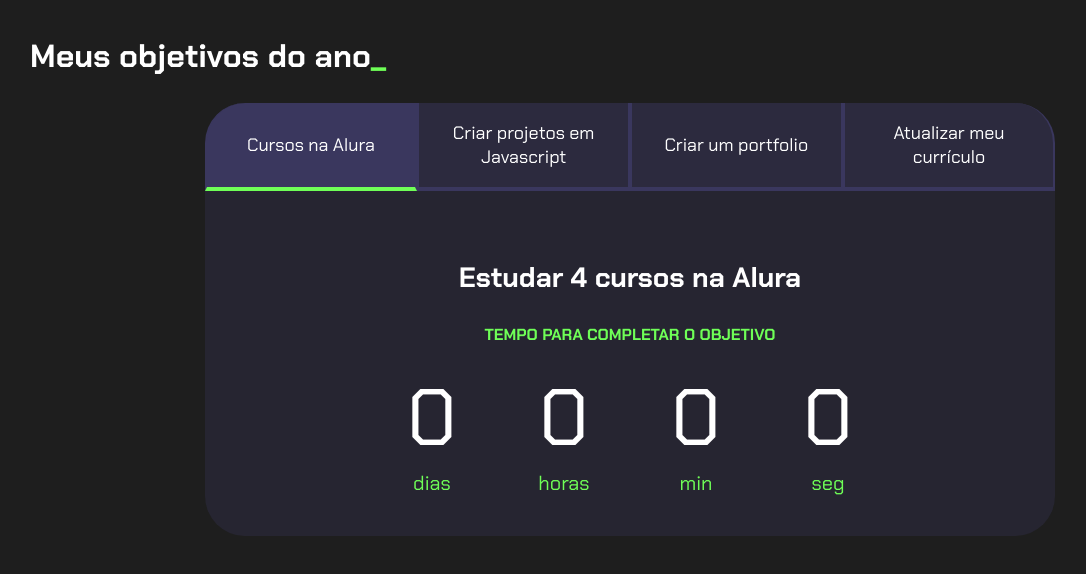
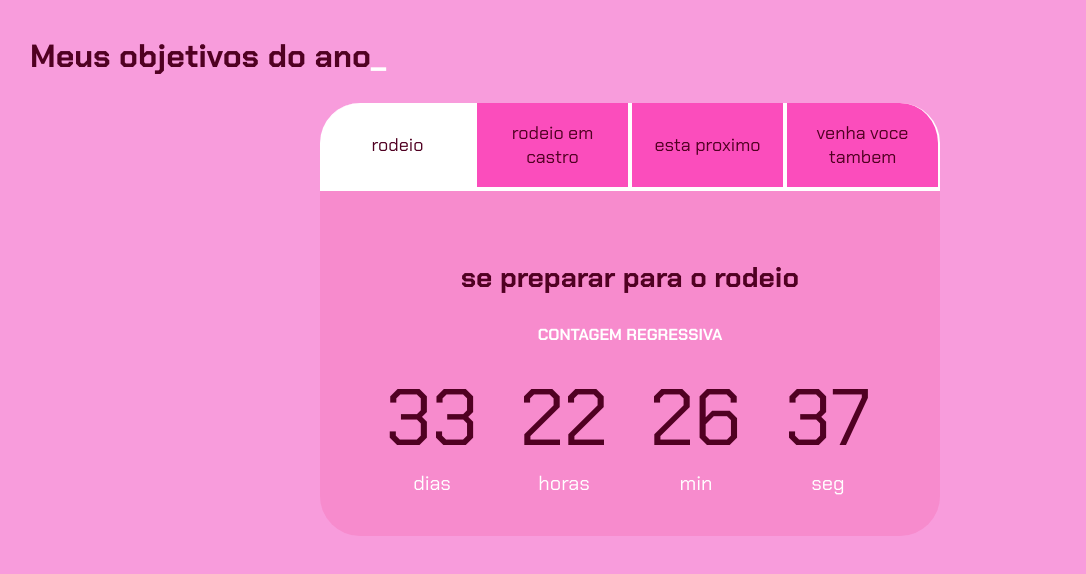
Before and after one commit to esthefanikossobuskiguimaraes/progama-o-alura-esthefani, a plain HTML site: page index.html in a window 1280 px wide. Shown: the whole page, without its empty margins (10-1096 px from the left). Drawn offline with Linux system fonts and the light colour scheme.

Commit message:
Add files via upload

```diff
--- a/index.html
+++ b/index.html
@@ -13,15 +13,15 @@
         <h2 class="titulo-principal">Meus objetivos do ano<span>_</span></h2>
         <div class="conteudo">
             <div class="botoes">
-                <button class="botao ativo">Cursos na Alura</button>
-                <button class="botao">Criar projetos em Javascript</button>
-                <button class="botao">Criar um portfolio</button>
-                <button class="botao">Atualizar meu currículo</button>
+                <button class="botao ativo">rodeio</button>
+                <button class="botao">rodeio em castro </button>
+                <button class="botao">esta proximo</button>
+                <button class="botao">venha voce tambem </button>
             </div>
             <div class="abas-textos">
                 <div class="aba-conteudo ativo">
-                    <h3 class="aba-conteudo-titulo-principal">Estudar 4 cursos na Alura</h3>
-                    <h4 class="aba-conteudo-titulo-secundario">Tempo para completar o objetivo</h4>
+                    <h3 class="aba-conteudo-titulo-principal">se preparar para o rodeio</h3>
+                    <h4 class="aba-conteudo-titulo-secundario">contagem regressiva</h4>
                     <div class="contador">
                         <div class="contador-digito">
                             <p class="contador-digito-numero" id="dias0"></p>
@@ -42,8 +42,8 @@
                     </div>
                 </div>
                 <div class="aba-conteudo">
-                    <h3 class="aba-conteudo-titulo-principal">Criar 5 projetos em Javascript</h3>
-                    <h4 class="aba-conteudo-titulo-secundario">Tempo para completar o objetivo</h4>
+                    <h3 class="aba-conteudo-titulo-principal">rodeio</h3>
+                    <h4 class="aba-conteudo-titulo-secundario">Tempo para  o rodeio de 3 dias </h4>
                     <div class="contador">
                         <div class="contador-digito">
                             <p class="contador-digito-numero" id="dias1"></p>
@@ -64,8 +64,8 @@
                     </div>
                 </div>
                 <div class="aba-conteudo">
-                    <h3 class="aba-conteudo-titulo-principal">Criar um portfolio com os meus 3 melhores projetos</h3>
-                    <h4 class="aba-conteudo-titulo-secundario">Tempo para completar o objetivo</h4>
+                    <h3 class="aba-conteudo-titulo-principal">show do loubet</h3>
+                    <h4 class="aba-conteudo-titulo-secundario">faltam apenas</h4>
                     <div class="contador">
                         <div class="contador-digito">
                             <p class="contador-digito-numero" id="dias2"></p>
@@ -86,8 +86,8 @@
                     </div>
                 </div>
                 <div class="aba-conteudo">
-                    <h3 class="aba-conteudo-titulo-principal">Atualizar meu curriculo com os certificados da Alura</h3>
-                    <h4 class="aba-conteudo-titulo-secundario">Tempo para completar o objetivo</h4>
+                    <h3 class="aba-conteudo-titulo-principal">show do loubet</h3>
+                    <h4 class="aba-conteudo-titulo-secundario">Tempo </h4>
                     <div class="contador">
                         <div class="contador-digito">
                             <p class="contador-digito-numero" id="dias3"></p>
--- a/main.js
+++ b/main.js
@@ -15,10 +15,10 @@ for (let i = 0; i < botoes.length; i++) {
 }
 
 const contadores = document.querySelectorAll(".contador");
-const tempoObjetivo1 = new Date("2023-10-05T00:00:00");
-const tempoObjetivo2 = new Date("2023-12-05T00:00:00");
-const tempoObjetivo3 = new Date("2023-12-30T00:00:00");
-const tempoObjetivo4 = new Date("2024-02-01T00:00:00");
+const tempoObjetivo1 = new Date("2024-06-14T00:00:00");
+const tempoObjetivo2 = new Date("2024-06-15T00:00:00");
+const tempoObjetivo3 = new Date("2024-06-30T00:00:00");
+const tempoObjetivo4 = new Date("2024-06-30T00:00:00");
 
 const tempos = [tempoObjetivo1,tempoObjetivo2,tempoObjetivo3,tempoObjetivo4];
 
--- a/style.css
+++ b/style.css
@@ -1,12 +1,12 @@
 @import url('https://fonts.googleapis.com/css2?family=Chakra+Petch:wght@400;700&display=swap');
 
 :root {
-    --cor-de-fundo: #1E1E1E;
-    --verde: #6FFF57;
-    --branco: #FFFFFF;
-    --botao-ativo: #3A375E;
-    --botao-inativo: rgba(58, 55, 94, 0.5);
-    --texto-fundo: rgba(58, 55, 94, 0.3);
+    --cor-de-fundo: #f89cdc;
+    --verde: #ffffff;
+    --branco: #500122;
+    --botao-ativo: #ffffff;
+    --botao-inativo: rgba(255, 0, 157, 0.5);
+    --texto-fundo: rgba(245, 100, 168, 0.3);
 }
 
 body {
```
